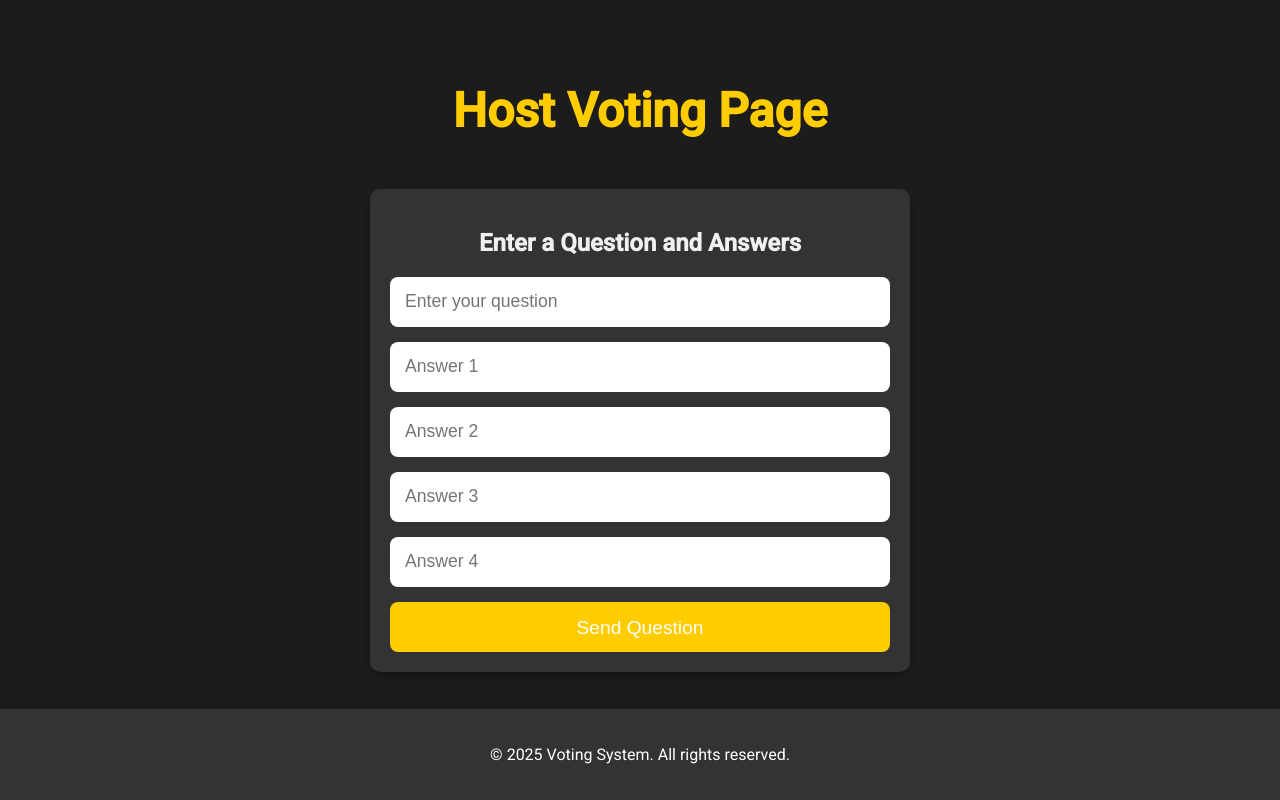
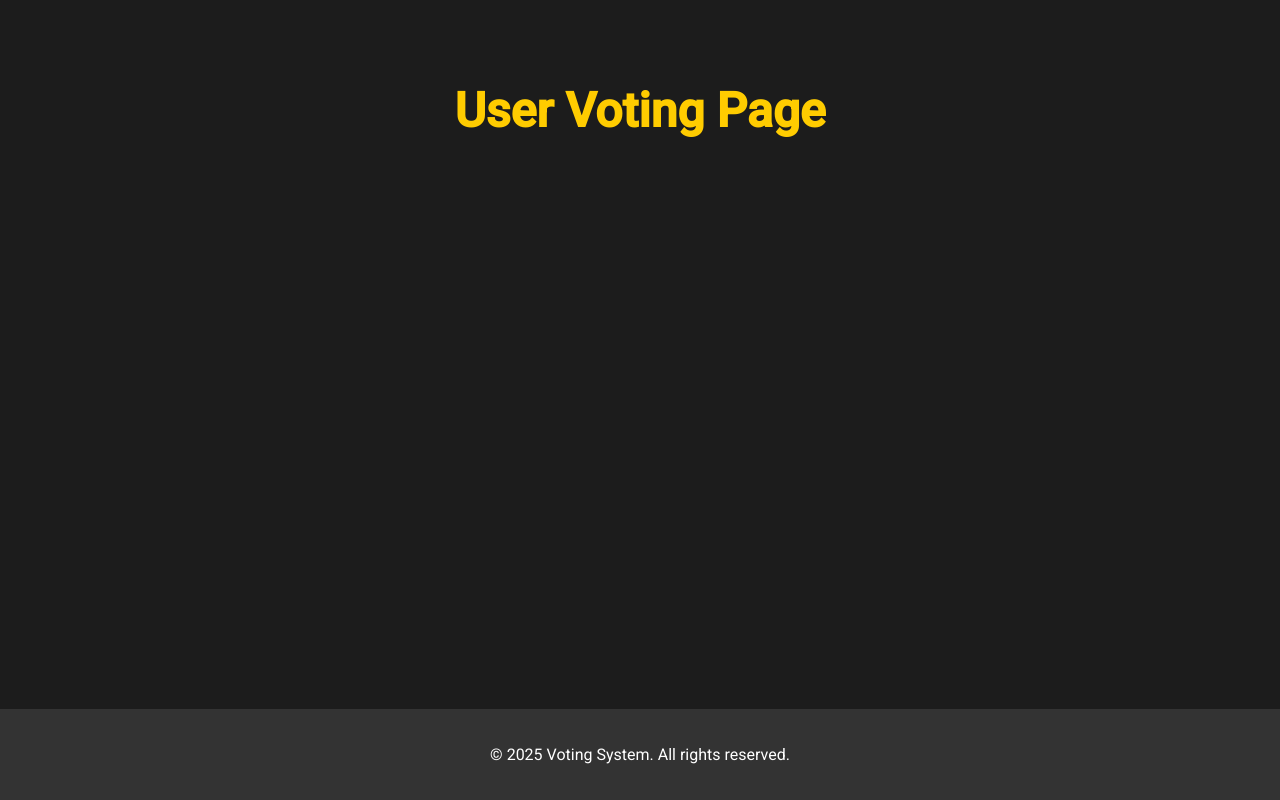
Before and after one commit to fdodinuth/vote, a Flask app: page /user in a window 1280 px wide. Run offline with Flask 2, Linux system fonts and the light colour scheme; some libraries are stand-ins or nearby versions.

Commit message:
Update user.html

```diff
--- a/templates/user.html
+++ b/templates/user.html
@@ -3,7 +3,7 @@
 <head>
     <meta charset="UTF-8">
     <meta name="viewport" content="width=device-width, initial-scale=1.0">
-    <title>Host Page - Real-Time Voting</title>
+    <title>User Page - Real-Time Voting</title>
     <link href="https://fonts.googleapis.com/css2?family=Roboto:wght@400;500&display=swap" rel="stylesheet">
     <style>
         body {
@@ -24,39 +24,28 @@
             color: #ffcc00;
             margin-bottom: 50px;
         }
-        .form-container {
+        .question-container {
+            margin-bottom: 30px;
+        }
+        .answers-container {
+            display: flex;
+            flex-direction: column;
+            align-items: center;
+            gap: 15px;
+        }
+        .answer-button {
+            padding: 15px 30px;
             background-color: #333;
-            padding: 20px;
-            border-radius: 10px;
-            box-shadow: 0 4px 8px rgba(0, 0, 0, 0.3);
-            width: 100%;
-            max-width: 500px;
-            margin: 0 auto;
-        }
-        .form-container input {
-            width: 100%;
-            padding: 15px;
-            margin-bottom: 15px;
-            border: none;
-            border-radius: 8px;
-            font-size: 1.1rem;
-            box-sizing: border-box;
-            height: 50px;
-        }
-        .form-container button {
-            padding: 15px 30px;
-            background-color: #ffcc00;
             border: none;
             color: #fff;
             font-size: 1.2rem;
             border-radius: 8px;
             cursor: pointer;
             transition: background-color 0.3s ease;
-            width: 100%;
-            height: 50px;
+            width: 250px;
         }
-        .form-container button:hover {
-            background-color: #e6b800;
+        .answer-button:hover {
+            background-color: #ffcc00;
         }
         .footer {
             position: fixed;
@@ -71,18 +60,11 @@
 </head>
 <body>
     <div class="container">
-        <h1>Host Voting Page</h1>
-        <div class="form-container">
-            <h2>Enter a Question and Answers</h2>
-            <form id="questionForm">
-                <input type="text" id="question" placeholder="Enter your question" required><br>
-                <input type="text" id="answer1" placeholder="Answer 1" required><br>
-                <input type="text" id="answer2" placeholder="Answer 2" required><br>
-                <input type="text" id="answer3" placeholder="Answer 3" required><br>
-                <input type="text" id="answer4" placeholder="Answer 4" required><br>
-                <button type="submit">Send Question</button>
-            </form>
+        <h1>User Voting Page</h1>
+        <div class="question-container">
+            <div id="questionDisplay" style="font-size: 2rem;"></div>
         </div>
+        <div class="answers-container" id="answersDisplay"></div>
     </div>
 
     <div class="footer">
@@ -93,32 +75,38 @@
     <script>
         const socket = io.connect('http://' + document.domain + ':' + location.port);
 
-        // Listen for form submission
-        const form = document.getElementById('questionForm');
-        form.addEventListener('submit', function(event) {
-            event.preventDefault(); // Prevent page refresh on submit
+        // Listen for question data from the host
+        socket.on('question_received', function(data) {
+            const questionDiv = document.getElementById('questionDisplay');
+            const answersDiv = document.getElementById('answersDisplay');
 
-            const question = document.getElementById('question').value;
-            const answer1 = document.getElementById('answer1').value;
-            const answer2 = document.getElementById('answer2').value;
-            const answer3 = document.getElementById('answer3').value;
-            const answer4 = document.getElementById('answer4').value;
+            // Display the question
+            questionDiv.innerHTML = `<h2>${data.question}</h2>`;
 
-            // Validate inputs
-            if (question && answer1 && answer2 && answer3 && answer4) {
-                // Send question and answers to the users
-                socket.emit('new_question', {
-                    question: question,
-                    answers: [answer1, answer2, answer3, answer4]
-                });
+            // Clear any previous answers and add new ones
+            answersDiv.innerHTML = '';
+            data.answers.forEach((answer) => {
+                const button = document.createElement('button');
+                button.textContent = answer;
+                button.classList.add('answer-button'); // Add the styling class
 
-                // Clear the form after submission
-                form.reset();
-                alert('Question sent to users!');
-            } else {
-                alert('Please fill in all fields!');
-            }
+                // Emit the user's vote when a button is clicked
+                button.onclick = function() {
+                    socket.emit('user_vote', {question: data.question, answer});
+                    disableVoteButtons();  // Disable all buttons after voting
+                };
+                answersDiv.appendChild(button);
+            });
         });
+
+        // Disable all answer buttons after voting
+        function disableVoteButtons() {
+            const buttons = document.querySelectorAll('.answer-button');
+            buttons.forEach(button => {
+                button.disabled = true;
+                button.style.backgroundColor = '#444'; // Change color to show they are disabled
+            });
+        }
     </script>
 </body>
 </html>
```
